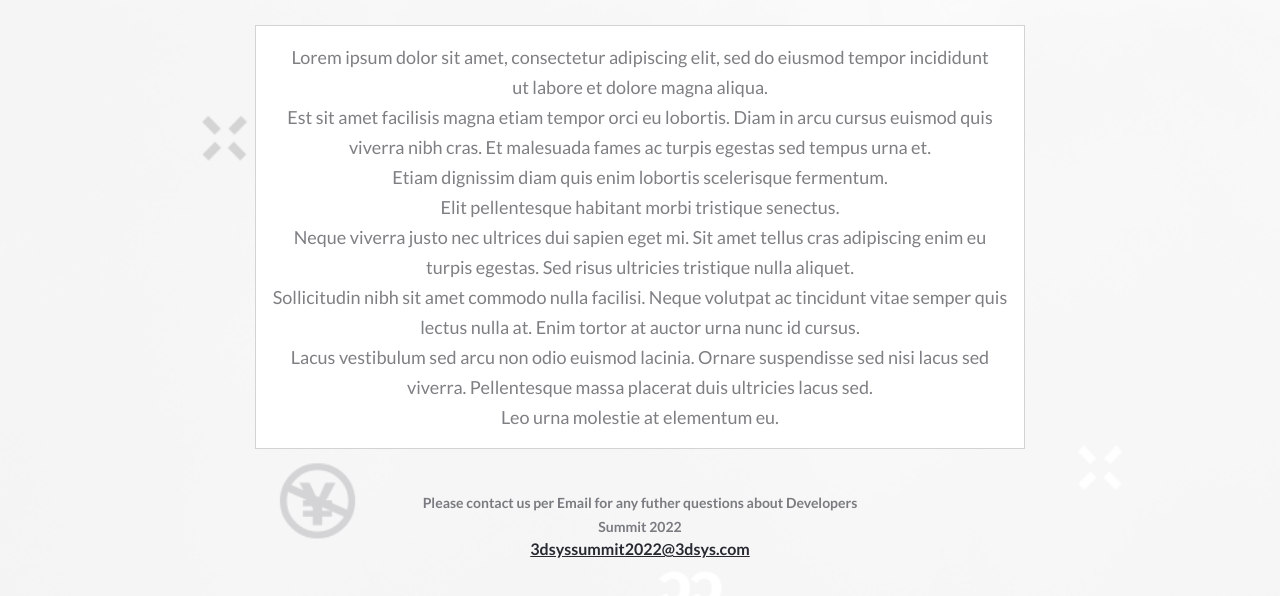
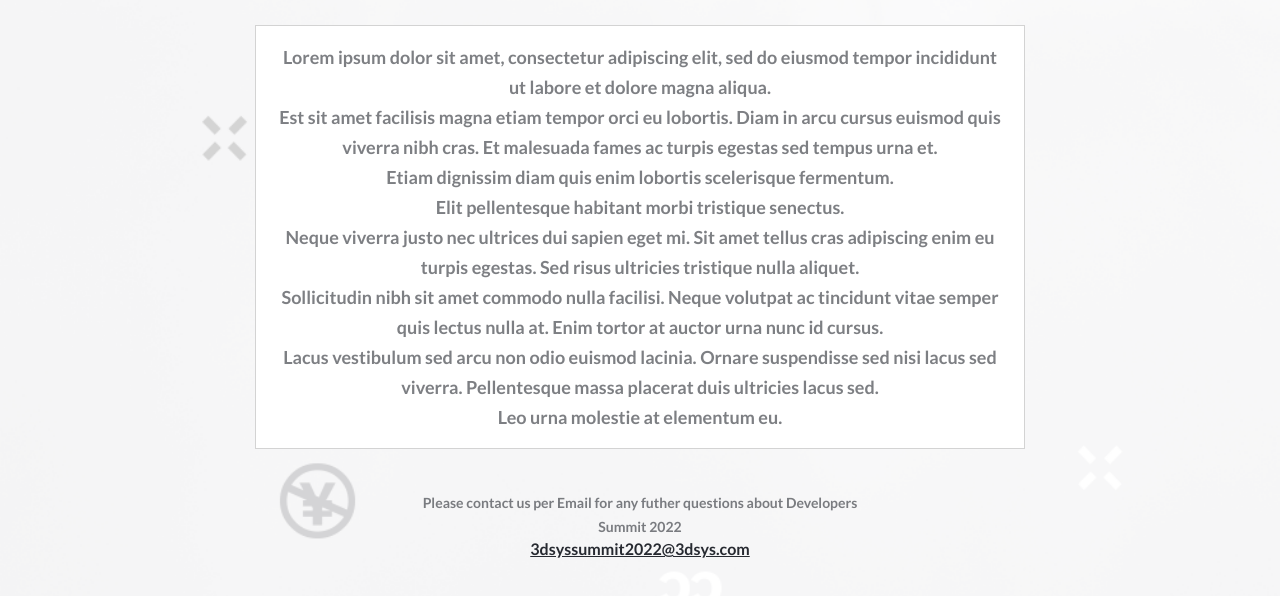
Before and after one commit to d4nQw3rty/WorldDevelopersEvent2015, a website: page about.html in a window 1280 px wide. Shown: the part 402-998 px from the top of the page. Drawn offline with Linux system fonts and the light colour scheme; a web font is replaced by a local one.

Commit message:
Update style.css
Fix linters

```diff
--- a/style.css
+++ b/style.css
@@ -265,7 +265,8 @@ header {
   color: #272a31;
 }
 
-.hide, .longTxt {
+.hide,
+.longTxt {
   display: none;
 }
 
@@ -510,7 +511,6 @@ header {
 }
 
 .aboutContactP {
-
   font-weight: bold;
   font-size: 14px;
   line-height: 24px;
@@ -631,7 +631,6 @@ header {
   flex-wrap: wrap;
   font-size: 25px;
 }
-
 
 @media only screen and (min-width: 768px) {
   #heading {
@@ -1127,7 +1126,6 @@ header {
     display: none;
   }
 
-
   .atxtParagraph {
     display: flex;
     flex-direction: row;
@@ -1138,12 +1136,10 @@ header {
   }
 
   .atxtParagraphp {
-  font-weight: bold;
     font-size: 18px;
     line-height: 30px;
-  font-weight: normal;
+    font-weight: bold;
     color: rgba(39, 42, 49, 0.6);
     text-align: center;
   }
-
 }
```
Lines whose indentation alone changed are shown as unchanged.
